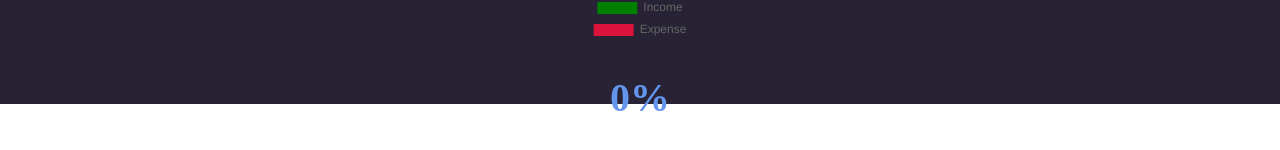
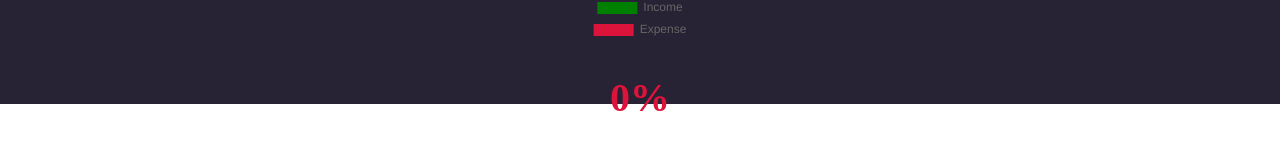
Before and after one commit to fernandooliveiralima/financial-control-nuxt3, a Nuxt app: page / in a window 1280 px wide. Shown: the part 696-846 px from the top of the page. Built offline with nearby package versions, Linux system fonts and the light colour scheme.

Commit message:
part 9 programation

```diff
--- a/components/AllTransactionsC.vue
+++ b/components/AllTransactionsC.vue
@@ -50,10 +50,10 @@ watch([transactions, currentMonth], () => {
 
         <section class="transaction-body">
             <div class="transaction" v-for="transaction in filteredList" :key="transaction.id"> <!-- v-for() -->
-                <div class="id-section base-column">
+                <!-- <div class="id-section base-column">
                     Id
                     <span>{{ transaction.id }}</span>
-                </div>
+                </div> -->
                 <div class="description-section base-column">
                     Description
                     <span>{{ transaction.title }}</span>
--- a/components/DoughnutChartC.vue
+++ b/components/DoughnutChartC.vue
@@ -57,22 +57,20 @@ const updatePercentualChart = ()=>{
             doughnutChart.update();
 
         } else if (doughnutChart && transaction.transactionType === 'expense' && Number(transaction.amount) < 0) {
-            doughnutChart.data.datasets[0].data[1] =  Number(expense.value);
+            doughnutChart.data.datasets[0].data[1] = Number(expense.value);
             doughnutChart.update();
         }
     })
 }
 
+const absPercentualValue = computed(()=> Math.abs(calculatePercentualValue.value) )
+
 watch([transactions, total, income, expense], () => {
     updatePercentualChart();
-    console.log(`doughnutChart Value ->`, doughnutChart?.data.datasets[0].data);
-
-
 })
 
 onMounted(() => {
     createChart();
-    console.log(`doughnutChart Value ->`, doughnutChart?.data.datasets[0].data);
 })
 
 </script>
@@ -83,7 +81,10 @@ onMounted(() => {
         <section class="doughnut-chart">
             <div class="chart">
                 <canvas ref="myChart"></canvas>
-                <span class="percentual-value">{{ Math.abs( parseInt(`${calculatePercentualValue}`) ) }}%</span>
+                <span
+                :class=" total > 0 ? 'percentual-value income'
+                :
+                'percentual-value expense' ">{{ parseInt(`${absPercentualValue}`) }}%</span>
 
             </div>
         </section>
@@ -112,13 +113,20 @@ onMounted(() => {
 
         /* .percentual-value */
         .percentual-value {
-            color: cornflowerblue;
+
             font-size: 2.5rem;
             position: absolute;
             top: 45%;
             font-family: 'Alice', serif;
             font-weight: 600;
         }
+
+        .income{
+            color: green;
+        }
+        .expense{
+            color: crimson;
+        }
     }
 }
 
--- a/components/FormTransactionsC.vue
+++ b/components/FormTransactionsC.vue
@@ -56,7 +56,7 @@ const saveTransaction = () => {
     transactionAmount.value = undefined;
     transactionType.value = 'income';
 
-    console.log(`count ->`, count.value);
+
 
 };
 
--- a/components/LineChartC.vue
+++ b/components/LineChartC.vue
@@ -5,11 +5,12 @@ import { useTransactionsStore } from '../store/transactionsStore';
 import { useDateStore } from '../store/dateFilterStore';
 
 const transactionStore = useTransactionsStore();
-const { transactions } = storeToRefs(transactionStore);
+const {filteredList, transactions, total, income, expense } = storeToRefs(transactionStore);
 const dateStore = useDateStore();
 
 const myChart = ref(null);
 let lineChart: Chart<"line", number[], string> | null = null;
+
 
 const createLineChart = () => {
     if (myChart.value) {
@@ -17,21 +18,25 @@ const createLineChart = () => {
         allTransactions.sort((a, b) => Number(new Date(a.date)) - Number(new Date(b.date)));
 
         let totalAmount = ref(0);
-        let datesTransactions = reactive< Array<string> >([]);
-        let amountsTransactions = reactive< Array<number> >([]);
+        let datesTransactions = reactive<Array<string>>([]);
+        let amountsTransactions = reactive<Array<number>>([]);
+        let transactionTypes = ref('');
 
         allTransactions.forEach(transaction => {
             datesTransactions.push(dateStore.formatDate(transaction.date));
             totalAmount.value += Number(transaction.amount);
             amountsTransactions.push(totalAmount.value);
+            transactionTypes.value = transaction.transactionType
         });
-        let borderColorGraph = computed(()=> totalAmount.value > 0 ? 'green' : 'crimson');
+
+        let borderColorGraph = computed(() => total.value > 0 ? 'green' : 'crimson');
 
         const ctx = myChart.value;
 
         if (lineChart) {
             lineChart.data.labels = datesTransactions;
             lineChart.data.datasets[0].data = amountsTransactions;
+            lineChart.data.datasets[0].borderColor = borderColorGraph.value
             lineChart.update();
         } else {
             lineChart = new Chart(ctx, {
@@ -59,24 +64,25 @@ const createLineChart = () => {
                 }
             });
         }
-        console.log(`totalAmount ->`,totalAmount.value);
+
 
     }
 
 }
 
-watch(transactions, ()=>{
-    createLineChart();
-    console.log(`lineChart Value ->`, lineChart?.data.datasets[0].data);
+
+
+watch(total, () => {
+    createLineChart()
+    console.log(`income ->`, income.value);
+    console.log(`expense ->`, expense.value);
 
 
 })
 
 onMounted(() => {
     createLineChart();
-    console.log(`lineChart Value ->`, lineChart?.data.datasets[0].data);
 })
-
 
 
 </script>
```
